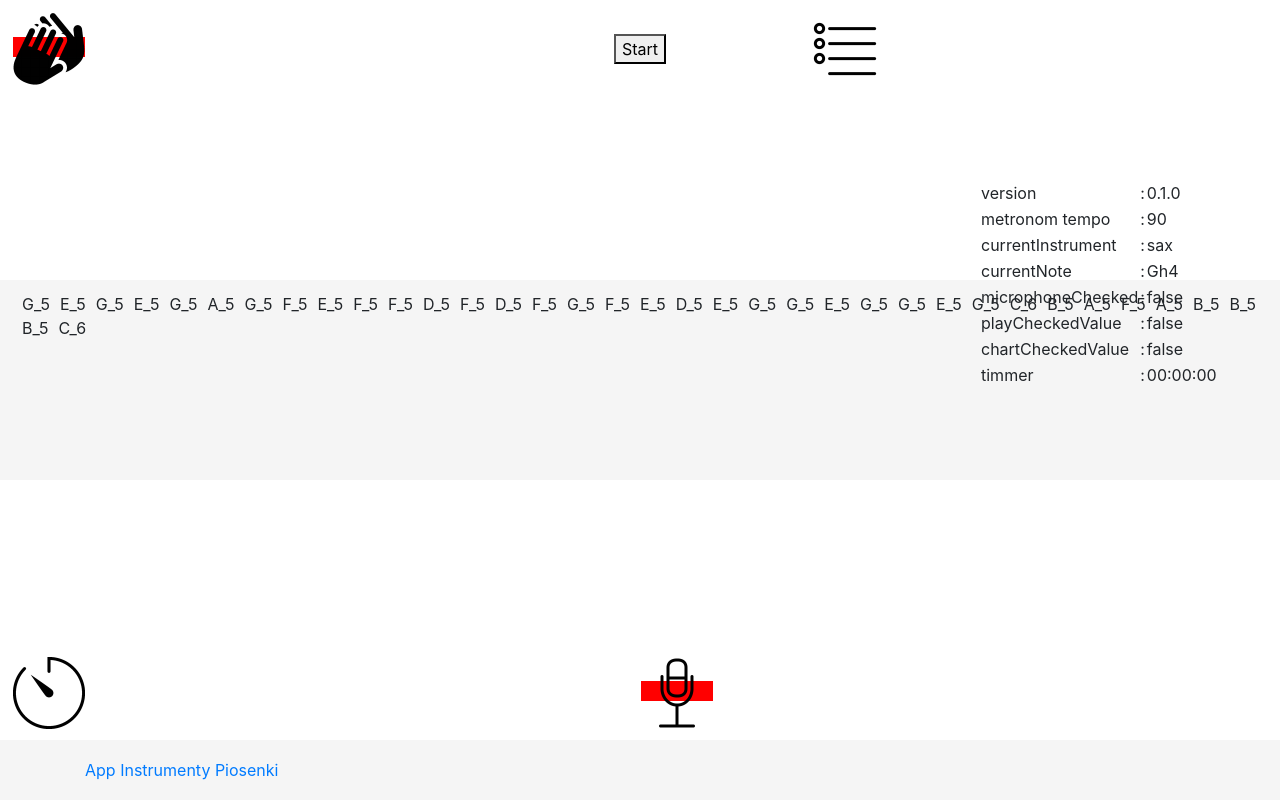
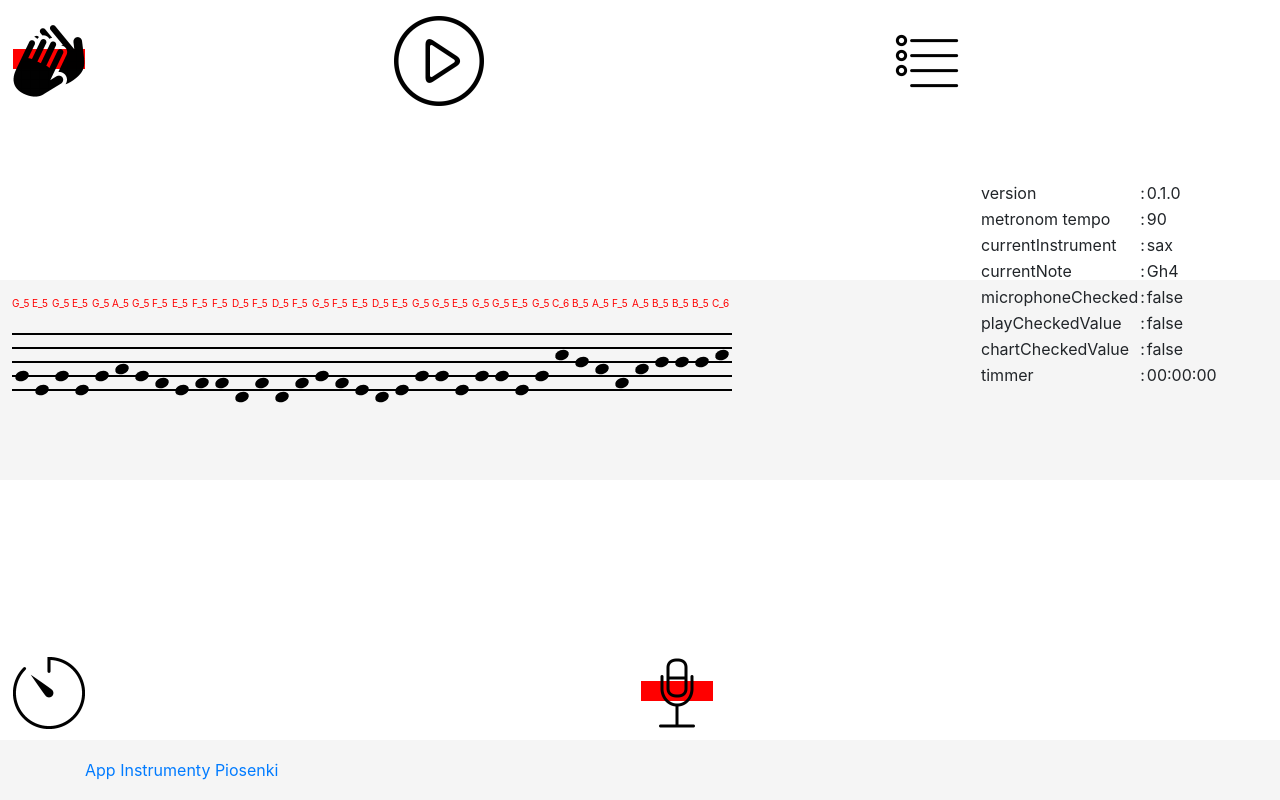
Before and after one commit to kamilmucik/tones2, a React (Create React App) app: page /app in a window 1280 px wide. Built offline with nearby package versions, Linux system fonts and the light colour scheme.

Commit message:
Added NoteItem

```diff
--- a/src/App.js
+++ b/src/App.js
@@ -10,6 +10,7 @@ import Metronom from './components/Layout/Metronom';
 import ModalMenu from './components/Layout/ModalMenu'
 import DebugPanel from './components/Layout/DebugPanel';
 import AppProvider from './store/AppProvider';
+import './App.css'
 
 function App() {
   const [modalIsShown, setModalIsShown] = useState(false);
--- /dev/null
+++ b/src/components/Layout/NoteImage.js
@@ -0,0 +1,83 @@
+import {Fragment} from 'react';
+
+const data = [
+    {
+        note: "C_6",
+        offset: -14
+    },
+    {
+        note: "B_5",
+        offset: -7
+    },
+    {
+        note: "A_5",
+        offset: 0
+    },
+    {
+        note: "G_5",
+        offset: 7
+    },
+    {
+        note: "F_5",
+        offset: 14
+    },
+    {
+        note: "E_5",
+        offset: 21
+    },
+    {
+        note: "D_5",
+        offset: 28
+    },
+    {
+        note: "C_5",
+        offset: 35
+    },
+];
+
+const NoteImage = props => {
+
+    function findNote(name) {
+        const newValue = data.filter( (number)=> number.note === name);
+
+        // console.log("findNote: ", newValue[0]);
+        return newValue[0];
+      }
+
+    const noteParams = findNote(props.letter);
+
+    const basicNoteA = props.centerHeight || 70;
+
+    const noteTransform = "translate(10 "+(basicNoteA + 7 + noteParams.offset)+") rotate(-20)";
+
+    const line1 = basicNoteA - 28 || 70;
+    const line2 = basicNoteA - 14 || 70;
+    const line3 = basicNoteA || 70;
+    const line4 = basicNoteA + 14 || 70;
+    const line5 = basicNoteA + 28 || 70;
+
+    return <Fragment>
+
+
+        <svg width="20" height="140" viewBox="0 0 20 140" xmlns="http://www.w3.org/2000/svg" version="1.1">
+
+        <g stroke="black" >
+            <line x1="0" y1={line1} x2="20" y2={line1} stroke-width="2"  />
+            <line x1="0" y1={line2} x2="20" y2={line2} stroke-width="2"  />
+            <line x1="0" y1={line3} x2="20" y2={line3} stroke-width="2"  />
+            <line x1="0" y1={line4} x2="20" y2={line4} stroke-width="2"  />
+            <line x1="0" y1={line5} x2="20" y2={line5} stroke-width="2"  />
+        </g>
+
+        <g transform={noteTransform}>
+            <ellipse rx="7" ry="5" fill="black"  />
+        </g>
+
+        <text x="0" y="15" font-size="10px" fill="red">{props.letter}</text>
+
+        </svg>
+
+    </Fragment>
+};
+
+export default NoteImage;
--- a/src/components/Layout/NotePanel.js
+++ b/src/components/Layout/NotePanel.js
@@ -1,6 +1,7 @@
 import {Fragment, useContext} from 'react';
 import AppContext from '../../store/app-context';
 import classes from './NotePanel.module.css';
+import NoteImage from './NoteImage';
 
 const DUMMY_SONG = {
     title: 'Sto lat',
@@ -172,8 +173,9 @@ const NotePanel = props => {
 
     const noteList = DUMMY_SONG.notes.map(note =>
     <li className={classes.li}>
-        <a onClick={() => changeNoteFunction(note.note)}>{note.note}</a>
-        {/* <a onClick={() => changeNoteFunction(note.note)}>{note.note}</a> */}
+        <a className={classes.a} onClick={() => changeNoteFunction(note.note)}>
+            <NoteImage letter={note.note} />
+        </a>
     </li>);
 
     return <Fragment>
--- a/src/components/Layout/NotePanel.module.css
+++ b/src/components/Layout/NotePanel.module.css
@@ -7,5 +7,15 @@
 
   .li {
     float: left;
-    margin-left: 10px;
+    /* margin-left: 10px; */
   }
+
+  .a {
+
+    cursor: pointer;
+  }
+
+  .li:hover,
+  .li:focus {
+    background-color: cadetblue;
+  }
--- a/src/components/Layout/PanelTop.js
+++ b/src/components/Layout/PanelTop.js
@@ -2,6 +2,9 @@ import {Fragment, useContext, useState, useEffect} from 'react';
 import classes from './PanelTop.module.css';
 import mainHand from '../../assets/main_hand.png';
 import mainPlay from '../../assets/main_play.png';
+import mainPause from '../../assets/main_pause.png';
+import mainResume from '../../assets/main_resume.png';
+import mainStop from '../../assets/main_stop.png';
 import mainOptions from '../../assets/main_options.png';
 import Toggle from '../common/Toggle.component';
 import AppContext from '../../store/app-context';
@@ -73,14 +76,20 @@ const PanelTop = props => {
                             /> */}
 
                             {!timerOn && time === 0 && (
-                                <button onClick={() => setTimerOn(true)}>Start</button>
+                                // <button onClick={() => setTimerOn(true)}>Start</button>
+                                <a onClick={() => setTimerOn(true)}><img src={mainPlay} /></a>
                             )}
-                            {timerOn && <button onClick={() => setTimerOn(false)}>Stop</button>}
+                            {timerOn && <a onClick={() => setTimerOn(false)}><img src={mainPause} /></a>}
+                            {/* {timerOn && <button onClick={() => setTimerOn(false)}>Stop</button>} */}
                             {!timerOn && time > 0 && (
-                                <button onClick={() => appCtx.setCurrentPlayTime(0)}>Reset</button>
+                                // <button onClick={() => appCtx.setCurrentPlayTime(0)}>Reset</button>
+                                <a onClick={() => appCtx.setCurrentPlayTime(0)}><img src={mainStop} /></a>
+                                // <button onClick={() => appCtx.setCurrentPlayTime(0)}>Reset</button>
                             )}
                             {!timerOn && time > 0 && (
-                                <button onClick={() => setTimerOn(true)}>Resume</button>
+                                // mainResume
+                                <a onClick={() => setTimerOn(true)}><img src={mainResume} /></a>
+                                // <button onClick={() => setTimerOn(true)}>Resume</button>
                             )}
 
                         </td>
```
Also changed, not shown: src/assets/main_resume.png (added), 1 other file (tests, documents, lock files or other folders).
